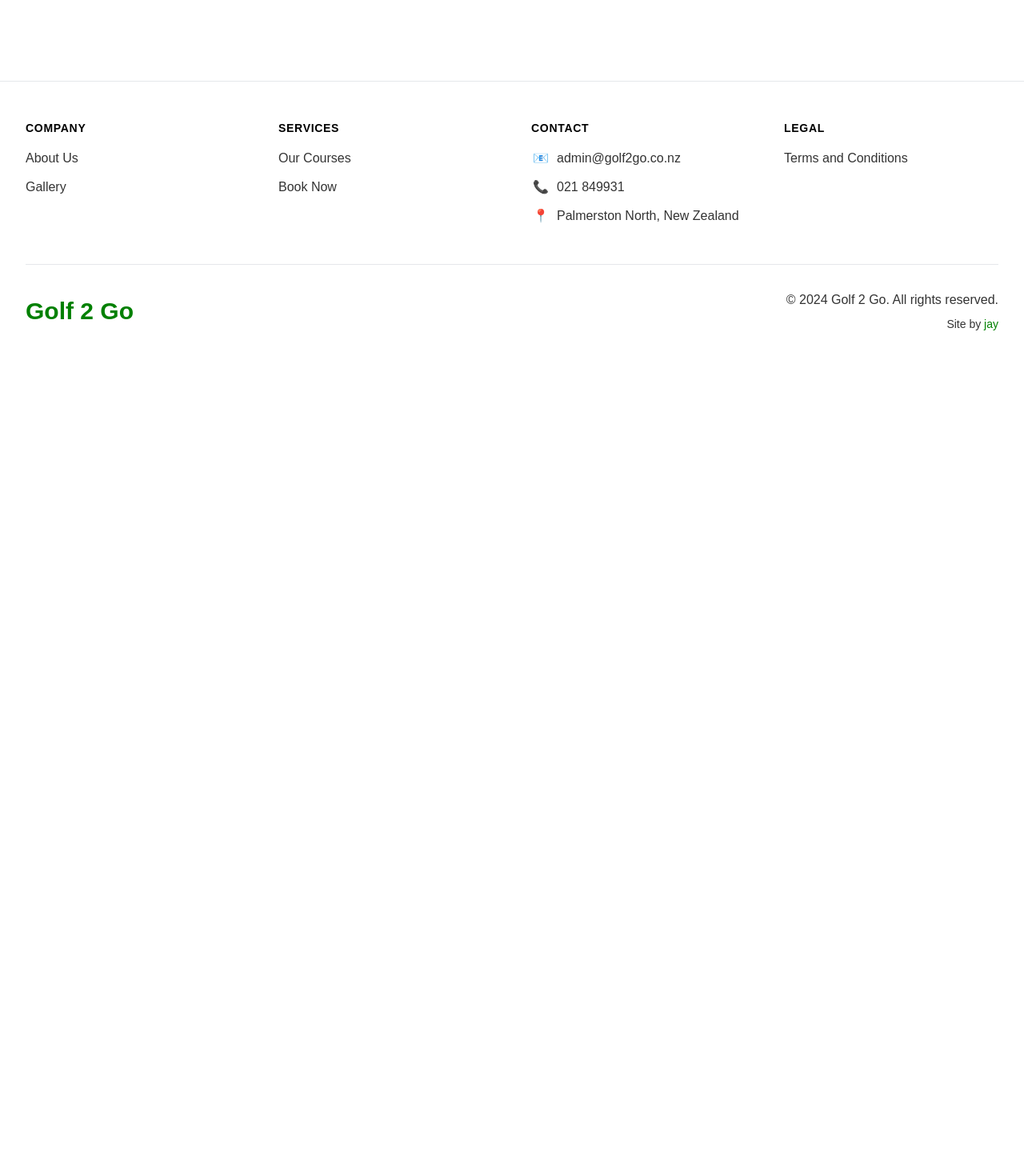
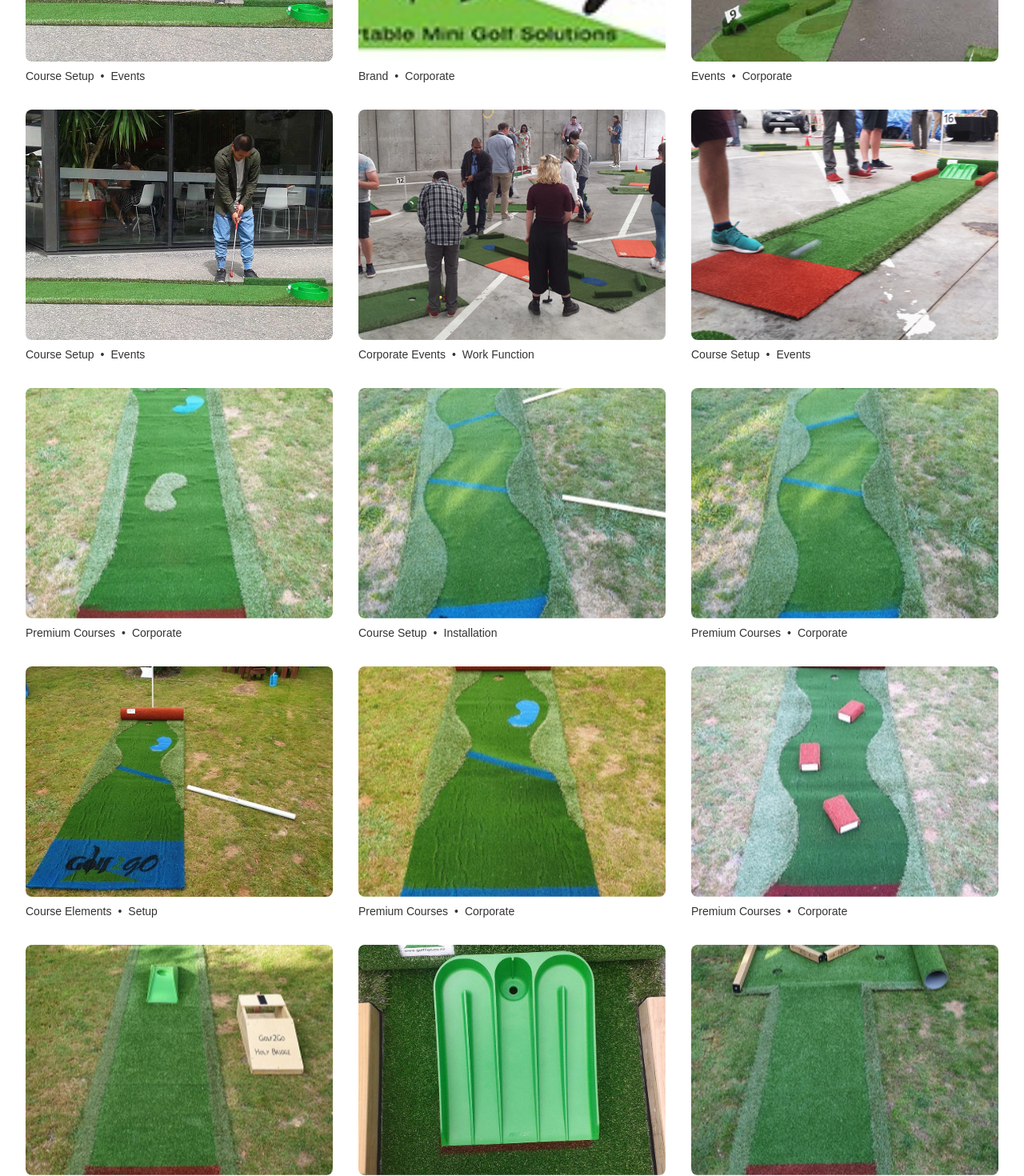
Before and after one commit to JayRichh/golf2go, a Next.js app: page /gallery in a window 1280 px wide. Shown: the part 1220-2690 px from the top of the page at 80% size. Before the commit the page ends 1683 px from the top, so only its background shows below. Built offline with nearby package versions, Linux system fonts and the light colour scheme.

Commit message:
feat: add rest of images to gallery

```diff
--- a/src/app/gallery/page.tsx
+++ b/src/app/gallery/page.tsx
@@ -37,7 +37,222 @@ const galleryImages: GalleryImage[] = [
     category: "Corporate Events",
     eventType: "Business Function"
   },
-  // ... [previous images with enhanced titles and descriptions]
+  {
+    id: "3",
+    title: "Fun Portable Mini Golf",
+    src: "/3-fun-portable-mini-golf.jpg",
+    alt: "Engaging portable mini golf entertainment setup",
+    category: "Entertainment",
+    eventType: "Events"
+  },
+  {
+    id: "4",
+    title: "Portable Miniature Golf Setup",
+    src: "/4-portable-miniature-golf.jpg",
+    alt: "Professional portable miniature golf course",
+    category: "Course Setup",
+    eventType: "Events"
+  },
+  {
+    id: "5",
+    title: "Golf2Go Brand",
+    src: "/5-cropped-golf2go-logo-1.jpg",
+    alt: "Golf2Go professional branding",
+    category: "Brand",
+    eventType: "Corporate"
+  },
+  {
+    id: "6",
+    title: "Auckland Forefront Event",
+    src: "/6-Forefront-400x400-Auckland-Forefront.jpg",
+    alt: "Professional event setup at Auckland Forefront",
+    category: "Events",
+    eventType: "Corporate"
+  },
+  {
+    id: "7",
+    title: "Portable Mini Golf Experience",
+    src: "/7-portable-miniature-golf.jpg",
+    alt: "Premium portable mini golf setup",
+    category: "Course Setup",
+    eventType: "Events"
+  },
+  {
+    id: "8",
+    title: "Work Function Entertainment",
+    src: "/8-work-function-fun-portable-mini-golf.jpg",
+    alt: "Corporate work function mini golf entertainment",
+    category: "Corporate Events",
+    eventType: "Work Function"
+  },
+  {
+    id: "9",
+    title: "Portable Mini Putt",
+    src: "/9-portable-mini-putt.jpg",
+    alt: "Professional portable mini putt course",
+    category: "Course Setup",
+    eventType: "Events"
+  },
+  {
+    id: "10",
+    title: "Triple Kidney Course",
+    src: "/10-Triple-Kidney-3-4m-x-9m.jpg",
+    alt: "Triple Kidney premium course 3.4m x 9m",
+    category: "Premium Courses",
+    eventType: "Corporate"
+  },
+  {
+    id: "11",
+    title: "Slalom Hump Installation",
+    src: "/11-Slalom-hump-install.jpg",
+    alt: "Professional slalom hump course installation",
+    category: "Course Setup",
+    eventType: "Installation"
+  },
+  {
+    id: "12",
+    title: "Slalom Course",
+    src: "/12-Slalom-2-8m-x-9m.jpg",
+    alt: "Professional Slalom course 2.8m x 9m",
+    category: "Premium Courses",
+    eventType: "Corporate"
+  },
+  {
+    id: "13",
+    title: "Single Kidney Pipe",
+    src: "/13-Single-Kidney-pipe.jpg",
+    alt: "Single Kidney pipe course element",
+    category: "Course Elements",
+    eventType: "Setup"
+  },
+  {
+    id: "14",
+    title: "Single Kidney Course",
+    src: "/14-Single-Kidney-2-8m-x-9m.jpg",
+    alt: "Single Kidney premium course 2.8m x 9m",
+    category: "Premium Courses",
+    eventType: "Corporate"
+  },
+  {
+    id: "15",
+    title: "Multi Tunnels Course",
+    src: "/15-Multi-tunnels-2-8m-x-9m.jpg",
+    alt: "Multi tunnels premium course 2.8m x 9m",
+    category: "Premium Courses",
+    eventType: "Corporate"
+  },
+  {
+    id: "16",
+    title: "Holy Bridge Course",
+    src: "/16-Holy-Bridge-3-3m-x-75m.jpg",
+    alt: "Holy Bridge premium course 3.3m x 7.5m",
+    category: "Premium Courses",
+    eventType: "Corporate"
+  },
+  {
+    id: "17",
+    title: "Close-up Course Detail",
+    src: "/17-golf2go-portable-miniature-golf-close-up.jpg",
+    alt: "Detailed view of portable miniature golf course",
+    category: "Course Details",
+    eventType: "Setup"
+  },
+  {
+    id: "18",
+    title: "His and Hers Course",
+    src: "/18-His-and-Hers-2-4m-x-1-5m.jpg",
+    alt: "His and Hers premium course 2.4m x 1.5m",
+    category: "Premium Courses",
+    eventType: "Corporate"
+  },
+  {
+    id: "19",
+    title: "Bridge over the River Course",
+    src: "/19-Bridge-over-the-River-3-3m-x-9m.jpg",
+    alt: "Bridge over the River premium course 3.3m x 9m",
+    category: "Premium Courses",
+    eventType: "Corporate"
+  },
+  {
+    id: "20",
+    title: "3n1 Course",
+    src: "/20-3n1-3-3m-x-75m.jpg",
+    alt: "3n1 premium course 3.3m x 7.5m",
+    category: "Premium Courses",
+    eventType: "Corporate"
+  },
+  {
+    id: "21",
+    title: "Tri Harder Course",
+    src: "/21-Tri-Harder-3-3m-x-75m.jpg",
+    alt: "Tri Harder premium course 3.3m x 7.5m",
+    category: "Premium Courses",
+    eventType: "Corporate"
+  },
+  {
+    id: "22",
+    title: "The Road Narrows Course",
+    src: "/22-The-Road-Narrows-2-8m-x-9m.jpg",
+    alt: "The Road Narrows premium course 2.8m x 9m",
+    category: "Premium Courses",
+    eventType: "Corporate"
+  },
+  {
+    id: "23",
+    title: "Short Bridge Course",
+    src: "/23-Short-Bridge-2-8m-x-9m.jpg",
+    alt: "Short Bridge premium course 2.8m x 9m",
+    category: "Premium Courses",
+    eventType: "Corporate"
+  },
+  {
+    id: "24",
+    title: "Right Hand Bend Course",
+    src: "/24-Right-Hand-Bend-2-4m-x-1-5m.jpg",
+    alt: "Right Hand Bend premium course 2.4m x 1.5m",
+    category: "Premium Courses",
+    eventType: "Corporate"
+  },
+  {
+    id: "25",
+    title: "Rain Drops Course",
+    src: "/25-Rain-Drops-3-3m-x-75m.jpg",
+    alt: "Rain Drops premium course 3.3m x 7.5m",
+    category: "Premium Courses",
+    eventType: "Corporate"
+  },
+  {
+    id: "26",
+    title: "Mole Hill Course",
+    src: "/26-Mole-Hill-3-3m-x-75m.jpg",
+    alt: "Mole Hill premium course 3.3m x 7.5m",
+    category: "Premium Courses",
+    eventType: "Corporate"
+  },
+  {
+    id: "27",
+    title: "Dart Board Course",
+    src: "/27-Dart-Board-3-3m-x-75m.jpg",
+    alt: "Dart Board premium course 3.3m x 7.5m",
+    category: "Premium Courses",
+    eventType: "Corporate"
+  },
+  {
+    id: "28",
+    title: "Chop Sticks Course",
+    src: "/28-Chop-Sticks-3-3m-x-75m.jpg",
+    alt: "Chop Sticks premium course 3.3m x 7.5m",
+    category: "Premium Courses",
+    eventType: "Corporate"
+  },
+  {
+    id: "29",
+    title: "Alcapoco Course",
+    src: "/29-Alcapoco-3-3m-x-75.jpg",
+    alt: "Alcapoco premium course 3.3m x 7.5m",
+    category: "Premium Courses",
+    eventType: "Corporate"
+  },
   {
     id: "30",
     title: "Professional Golf Tournament Solutions",
```
